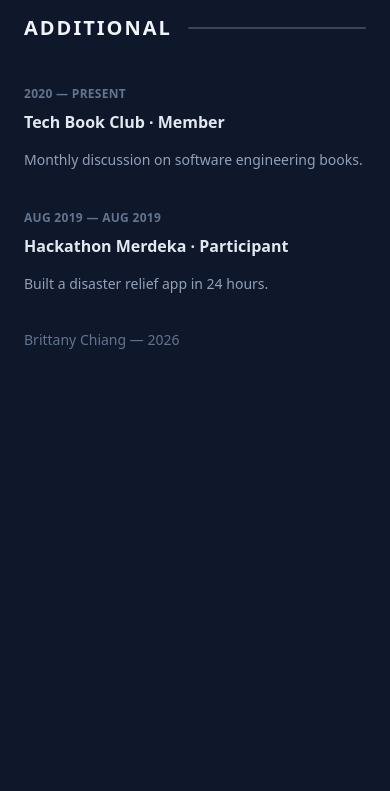
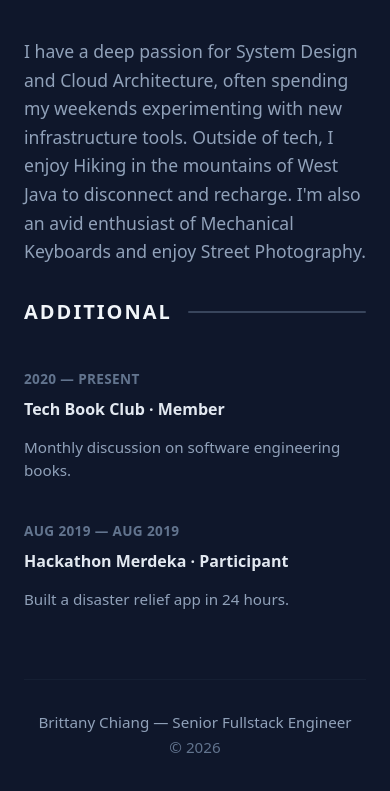
Before and after one commit to zaki-ramadhan/cv-profile-2, a website: page index.html in a window 390 px wide. Shown: the part 6806-7597 px from the top of the page. Before the commit the page ends 7332 px from the top, so only its background shows below. Drawn offline with Linux system fonts and the light colour scheme.

Commit message:
feat: simplify footer and enhance mobile text readability

```diff
--- a/index.html
+++ b/index.html
@@ -12,7 +12,7 @@
 </head>
 
 <body
-    class="bg-slate-900 leading-relaxed text-slate-400 antialiased selection:bg-teal-300 selection:text-teal-900 font-[Inter] max-md:text-[1.05rem]">
+    class="bg-slate-900 leading-relaxed text-slate-400 antialiased selection:bg-teal-300 selection:text-teal-900 font-[Inter] max-md:text-[1.1rem]">
     <!-- Mobile Header -->
     <header
         class="lg:hidden sticky top-0 z-40 w-full bg-slate-900/75 px-6 py-4 backdrop-blur flex justify-between items-center border-b border-slate-800">
@@ -1060,10 +1060,9 @@
                     </ol>
                 </section>
 
-                <footer class="max-w-md pb-32 text-sm text-slate-500 sm:pb-32">
-                    <p>
-                        Brittany Chiang — 2026
-                    </p>
+                <footer class="mt-16 border-t border-slate-800/50 pt-8 pb-8 md:pb-16 text-center text-sm text-slate-500">
+                    <p class="font-medium text-slate-400">Brittany Chiang — Senior Fullstack Engineer</p>
+                    <p class="mt-1">&copy; 2026</p>
                 </footer>
             </main>
         </div>
--- a/src/style.css
+++ b/src/style.css
@@ -1,4 +1,18 @@
 @import "tailwindcss";
+
+@theme {
+    --text-sm: 0.875rem;
+    --text-xs: 0.75rem;
+}
+
+@layer base {
+    @media (max-width: 768px) {
+        :root {
+            --text-sm: 0.95rem;
+            --text-xs: 0.85rem;
+        }
+    }
+}
 
 @utility no-scrollbar {
     &::-webkit-scrollbar {
```
Also changed, not shown: dist/output.css.
